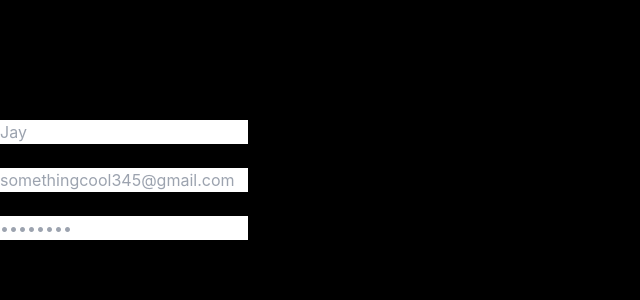
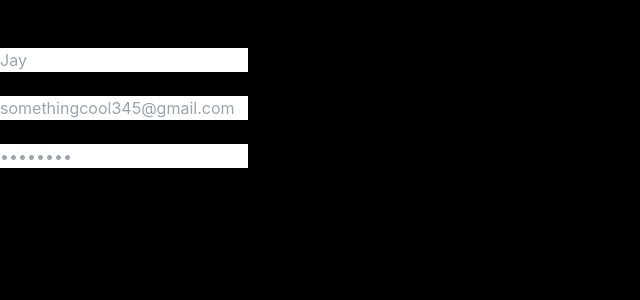
Before and after one commit to Manishr345/NOTECRAFT, a React (Create React App) app: page / in a window 1280 px wide. Shown: the top 300 px of the page, without its empty margins (0-640 px from the left). Built offline with nearby package versions, Linux system fonts and the light colour scheme.

Commit message:
Making navbar visible only after login

```diff
--- a/src/App.js
+++ b/src/App.js
@@ -13,18 +13,20 @@ import { TracingBeamDemo } from './Components/Aceternity Components/source/Traci
 import { Login } from './Pages/Login';
 import { Signup } from './Pages/Signup';
 import UserState from './Contexts/User/UserState';
+import { useState } from 'react';
 
 function App() {
+  const [nav, setNav] = useState(false);
   return (
     <div>
       <UserState>
         <NoteState>
           <Router>
-            <NavbarDemo />
+            <NavbarDemo nav={nav}/>
             <Routes>
               <Route exact path='/' element={<Signup />}></Route>
               <Route exact path='/login' element={<Login />}></Route>
-              <Route exact path='/home' element={<TracingBeamDemo />}></Route>
+              <Route exact path='/home' element={<TracingBeamDemo setNav={setNav}/>}></Route>
               <Route exact path='/addnotes' element={<AddNote />}></Route>
               <Route exact path='/mynotes' element={<AppleCardsCarouselDemo />}></Route>
               <Route exact path='/about' element={<About />}></Route>
--- a/src/Components/Aceternity Components/source/Navbar.js
+++ b/src/Components/Aceternity Components/source/Navbar.js
@@ -2,9 +2,9 @@ import React, { useState } from "react";
 import { HoveredLink, Menu, MenuItem, ProductItem } from "../support/navbar-menu";
 import { cn } from "../../../lib/utils";
 
-export function NavbarDemo() {
+export function NavbarDemo({nav}) {
   return (
-    (<div className="relative w-full flex items-center justify-center">
+    nav && (<div className="relative w-full flex items-center justify-center">
       <Navbar className="top-2" />
     </div>)
   );
--- a/src/Components/Aceternity Components/source/TracingBeam.js
+++ b/src/Components/Aceternity Components/source/TracingBeam.js
@@ -1,8 +1,11 @@
-import React from "react";
+import React, { useEffect } from "react";
 import { TracingBeam } from "../support/tracing-beam";
 import Home from "../../../Pages/Home";
 
-export function TracingBeamDemo() {
+export function TracingBeamDemo({setNav}) {
+  useEffect(() => {
+    setNav(true);
+  })
   return (
     (<TracingBeam>
         <Home/>
```
Also changed, not shown: 1 other file (tests, documents, lock files or other folders).
